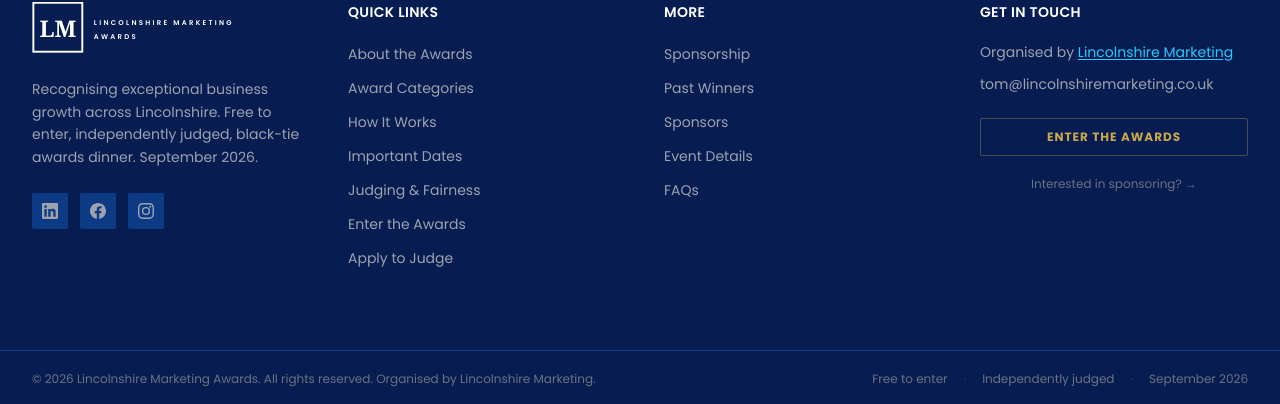
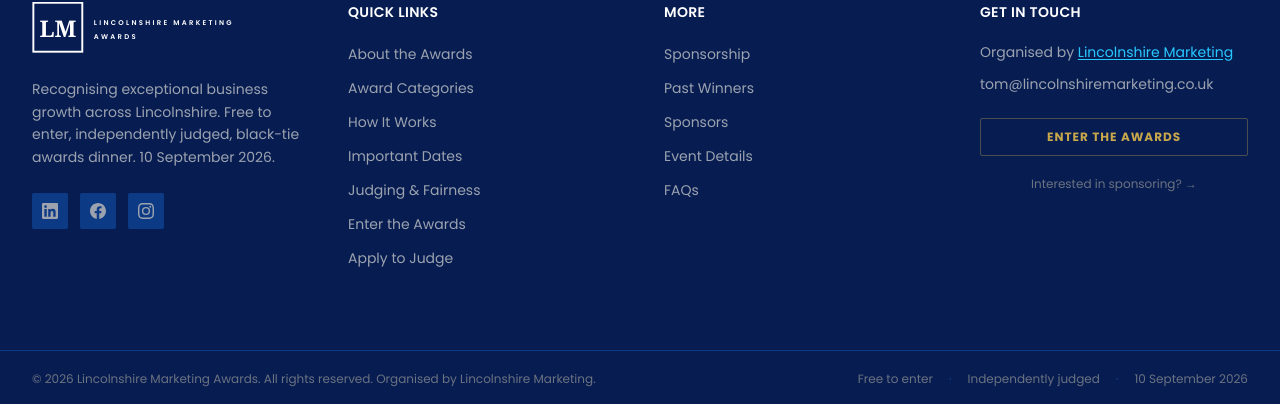
Before and after one commit to LegalGrowth26/Lincolnshire-Marketing-Awards, a Next.js app: page /sponsorship in a window 1280 px wide. Shown: the part 4411-4815 px from the top of the page. Built offline with nearby package versions, Linux system fonts and the light colour scheme.

Commit message:
Update awards night date to 10 September 2026 across all pages
Also removes 'exact date to be confirmed' placeholder and adds venue
detail to the Awards Night timeline entry.

https://claude.ai/code/session_01WstYMahn7rcC3te6TaC3JS

```diff
--- a/app/layout.tsx
+++ b/app/layout.tsx
@@ -8,7 +8,7 @@ export const metadata: Metadata = {
     template: '%s | Lincolnshire Marketing Awards 2026',
   },
   description:
-    'Recognising exceptional business growth across Lincolnshire. Free to enter, independently judged, black-tie awards dinner. September 2026.',
+    'Recognising exceptional business growth across Lincolnshire. Free to enter, independently judged, black-tie awards dinner. 10 September 2026.',
   keywords: [
     'Lincolnshire Marketing Awards',
     'business awards Lincolnshire',
@@ -32,7 +32,7 @@ export const metadata: Metadata = {
     siteName: 'Lincolnshire Marketing Awards 2026',
     title: 'Lincolnshire Marketing Awards 2026',
     description:
-      'Recognising exceptional business growth across Lincolnshire. Free to enter, independently judged, black-tie awards dinner. September 2026.',
+      'Recognising exceptional business growth across Lincolnshire. Free to enter, independently judged, black-tie awards dinner. 10 September 2026.',
   },
   twitter: {
     card: 'summary_large_image',
@@ -62,8 +62,8 @@ export default function RootLayout({ children }: { children: React.ReactNode })
                   '@type': 'Event',
                   name: 'Lincolnshire Marketing Awards 2026',
                   description:
-                    'Recognising exceptional marketing and business growth across Lincolnshire. Free to enter, independently judged, black-tie awards dinner. September 2026.',
-                  startDate: '2026-09',
+                    'Recognising exceptional marketing and business growth across Lincolnshire. Free to enter, independently judged, black-tie awards dinner. 10 September 2026.',
+                  startDate: '2026-09-10',
                   eventStatus: 'https://schema.org/EventScheduled',
                   eventAttendanceMode: 'https://schema.org/OfflineEventAttendanceMode',
                   location: {
--- a/app/opengraph-image.tsx
+++ b/app/opengraph-image.tsx
@@ -2,7 +2,7 @@ import { ImageResponse } from 'next/og'
 
 export const size        = { width: 1200, height: 630 }
 export const contentType = 'image/png'
-export const alt         = 'Lincolnshire Marketing Awards 2026 — Free to enter, independently judged, black-tie awards dinner, September 2026.'
+export const alt         = 'Lincolnshire Marketing Awards 2026 — Free to enter, independently judged, black-tie awards dinner, 10 September 2026.'
 
 export default function OgImage() {
   return new ImageResponse(
@@ -129,7 +129,7 @@ export default function OgImage() {
               ['Free', 'To Enter'],
               ['15', 'Award Categories'],
               ['3 Judges', 'Per Entry'],
-              ['Black Tie', 'September 2026'],
+              ['Black Tie', '10 September 2026'],
             ].map(([val, label]) => (
               <div key={label} style={{ display: 'flex', flexDirection: 'column', gap: '4px' }}>
                 <span
--- a/app/past-winners/page.tsx
+++ b/app/past-winners/page.tsx
@@ -322,7 +322,7 @@ export default function PastWinnersPage() {
                 </h3>
                 <p className="text-gray-400 max-w-xl mx-auto mb-3 leading-relaxed">
                   Entries for the 2026 awards open in early May. Free to enter, independently
-                  judged, and celebrated at a black-tie dinner in September 2026.
+                  judged, and celebrated at a black-tie dinner in 10 September 2026.
                 </p>
                 <p className="text-gray-500 text-sm max-w-lg mx-auto mb-8">
                   These awards are open to all Lincolnshire businesses. No entry fees,
--- a/components/layout/Footer.tsx
+++ b/components/layout/Footer.tsx
@@ -33,7 +33,7 @@ export default function Footer() {
             </div>
             <p className="text-sm leading-relaxed text-gray-400 mb-6">
               Recognising exceptional business growth across Lincolnshire. Free to enter,
-              independently judged, black-tie awards dinner. September 2026.
+              independently judged, black-tie awards dinner. 10 September 2026.
             </p>
             {/* Social */}
             <div className="flex items-center gap-3">
@@ -176,7 +176,7 @@ export default function Footer() {
             <span className="text-navy-700">·</span>
             <span>Independently judged</span>
             <span className="text-navy-700">·</span>
-            <span>September 2026</span>
+            <span>10 September 2026</span>
           </div>
         </div>
       </div>
--- a/components/sections/EventDetails.tsx
+++ b/components/sections/EventDetails.tsx
@@ -6,8 +6,8 @@ const details = [
       </svg>
     ),
     label: 'Date',
-    value: 'September 2026',
-    note: 'Exact date to be confirmed',
+    value: '10 September 2026',
+    note: 'Doors open from 7:00pm',
   },
   {
     icon: (
--- a/components/sections/Hero.tsx
+++ b/components/sections/Hero.tsx
@@ -193,7 +193,7 @@ export default function Hero() {
         >
           Open to all Lincolnshire businesses, from sole traders and start-ups to
           established employers and professional services firms. Free to enter.
-          Independently judged. Black-tie awards dinner, September 2026.
+          Independently judged. Black-tie awards dinner, 10 September 2026.
         </p>
 
         {/* CTAs */}
--- a/components/sections/HowItWorks.tsx
+++ b/components/sections/HowItWorks.tsx
@@ -33,7 +33,7 @@ const steps = [
     num: '06',
     title: 'Awards Night',
     body: 'Join us for a prestigious black-tie dinner. Winners are revealed on the night. Celebrate with Lincolnshire\'s best businesses.',
-    note: 'September 2026 · Black Tie',
+    note: '10 September 2026 · Black Tie',
   },
 ]
 
--- a/components/sections/ImportantDates.tsx
+++ b/components/sections/ImportantDates.tsx
@@ -33,9 +33,9 @@ const timelineEvents = [
   },
   {
     id: 5,
-    date: 'September 2026',
+    date: '10 September 2026',
     title: 'Awards Night',
-    description: 'A prestigious black-tie dinner. Winners revealed on the night. Venue and exact date announced soon.',
+    description: 'A prestigious black-tie dinner at the DoubleTree by Hilton, Lincoln. Winners revealed on the night.',
     icon: '🏆',
     status: 'upcoming',
   },
```
